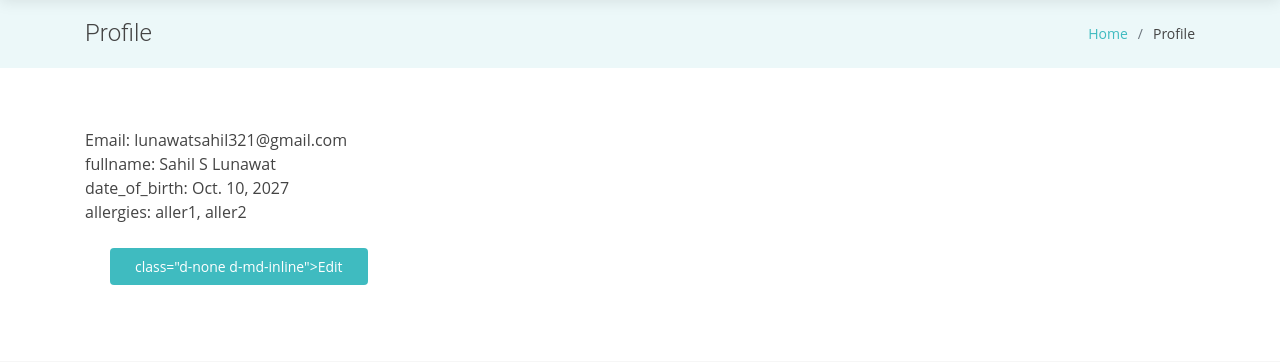
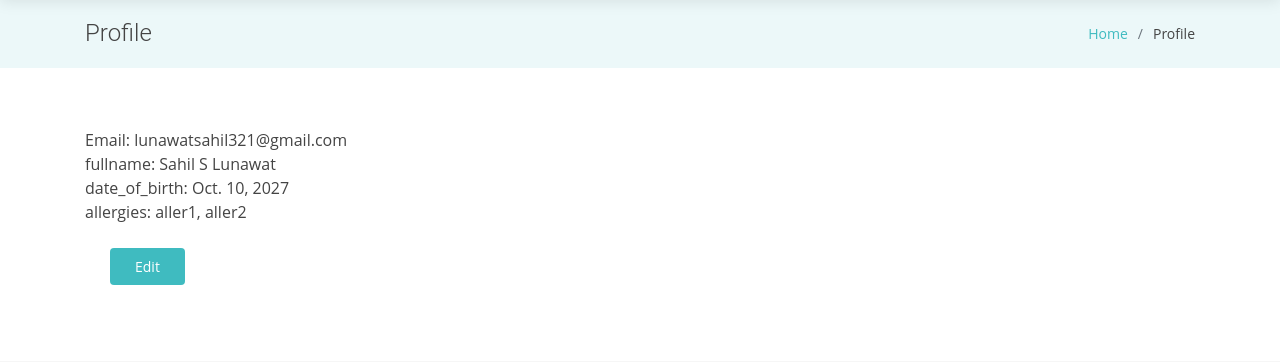
Before and after one commit to Sahil3201/Doctor-Doctor, a Django app: page /accounts/profile/ in a window 1280 px wide. Shown: the part 121-483 px from the top of the page. Run offline with Django 3.2, Linux system fonts and the light colour scheme; a user stored in the database is signed in; data comes from the database, SQL or seed files in the repository; some libraries are stand-ins or nearby versions.

Commit message:
removed bugs

```diff
--- a/accounts/templates/accounts/profile.html
+++ b/accounts/templates/accounts/profile.html
@@ -28,7 +28,6 @@ Email: {{user.email}}
 {% if request.user|has_group:"Doctors" %}
 <a href="{% url 'accounts:doctor_user_update' %}" class="appointment-btn">Edit</a>
 {% else %}
-<a href="{% url 'accounts:make_appointment' %}" class="appointment-btn">
-        class="d-none d-md-inline">Edit</a>
+<a href="{% url 'accounts:make_appointment' %}" class="appointment-btn">Edit</a>
 {% endif %}
 {% endblock %}
```
